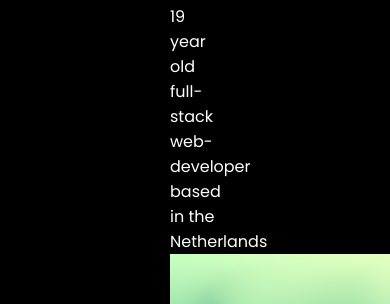
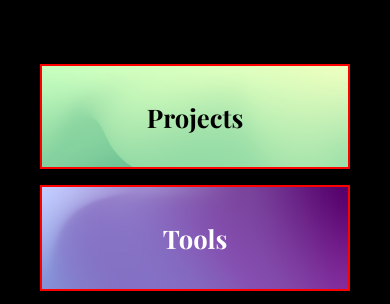
Before and after one commit to Mexury/mexury.dev, a plain HTML site: page index.html in a window 390 px wide. Shown: the part 271-575 px from the top of the page. Drawn offline with nearby package versions, Linux system fonts and the light colour scheme.

Commit message:
Fixed mobile resolution

```diff
--- a/css/main.css
+++ b/css/main.css
@@ -14,20 +14,23 @@ html, body {
     color: white;
 }
 
-body {
-    display: flex;
-    flex-direction: column;
-    padding: 10.625em;
-}
-
 h1 {
     font-family: 'Playfair Display', serif;
     font-weight: bold;
-    font-size: 3.75em;
+    font-size: clamp(2em, 15vw, 3.75em);
 }
 
 button {
     all: unset;
+}
+
+.content {
+    padding: 10.625em;
+    display: flex;
+    flex-direction: column;
+    width: 100%;
+    height: 100%;
+    justify-content: space-between;
 }
 
 .information-wrapper, .button-wrapper {
@@ -49,10 +52,11 @@ button {
     justify-content: center;
     font-weight: bold;
     padding: 2em;
-    max-height: 100px;
+    height: 100px;
     aspect-ratio: 1/1;
     background-size: 100%;
     position: relative;
+    background-size: cover;
 }
 
 button p {
@@ -94,3 +98,35 @@ button:nth-of-type(4), button:nth-of-type(4) p {
     background-image: url("../content/grad4.jpg");
     color: white;
 }
+
+@media only screen and (max-width: 1550px) {
+    button {
+        aspect-ratio: unset;
+        height: 50px;
+        flex: 1 1 100%;
+        border: 2px solid red;
+        padding: 1.2em;
+        font-size: clamp(1em, 2vw, 3em);
+    }
+    .button-wrapper {
+        flex-wrap: wrap;
+        gap: 1em;
+    }
+    .information-wrapper {
+        margin-bottom: 5em;
+    }
+}
+
+@media only screen and (max-width: 1250px) {
+    .information-wrapper {
+        margin-bottom: 0;
+    }
+    .content {
+        padding: 2.5em;
+    }
+    button {
+        border: 2px solid red;
+        padding: 1em;
+        font-size: clamp(1.6em, 2.4vw, 3em);
+    }
+}
--- a/index.html
+++ b/index.html
@@ -8,6 +8,7 @@
         <title>Under construction...</title>
     </head>
     <body>
+        <div class="content">
             <div class="information-wrapper">
                 <h1>Mexury.dev</h1>
                 <p>I'm a 19 year old full-stack web-developer based in the Netherlands</p>
@@ -18,5 +19,6 @@
                 <button><p>Games</p></button>
                 <button><p>Socials</p></button>
             </div>
+        </div>
     </body>
 </html>
```
Lines whose indentation alone changed are shown as unchanged.
